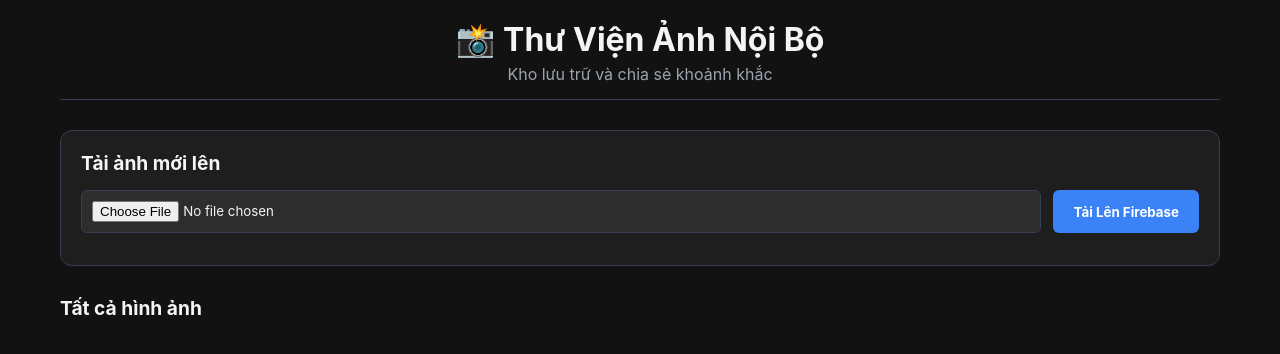
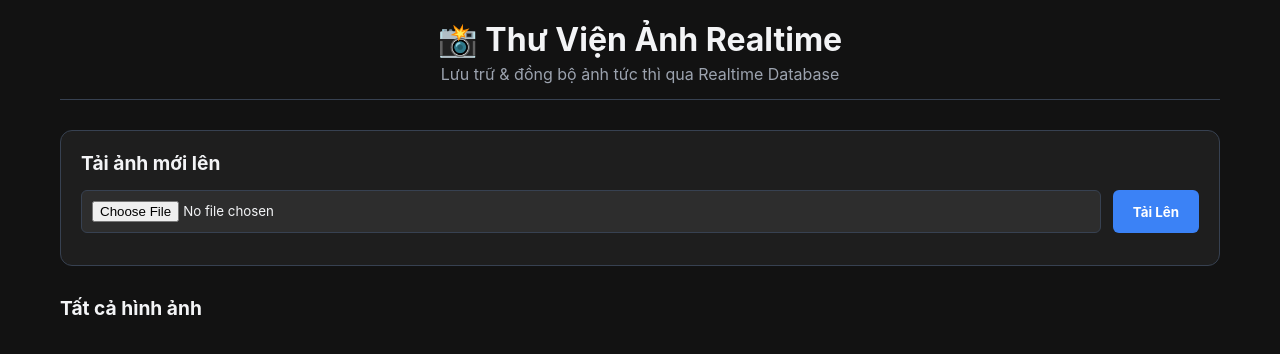
Before and after one commit to DRBR-D/Lo, a plain HTML site: page index.html in a window 1280 px wide. Drawn offline with Linux system fonts and the light colour scheme; no server answers.

Commit message:
Update title and content for Realtime Gallery

```diff
--- a/index.html
+++ b/index.html
@@ -3,14 +3,14 @@
 <head>
     <meta charset="UTF-8">
     <meta name="viewport" content="width=device-width, initial-scale=1.0">
-    <title>Kho Ảnh Nội Bộ</title>
+    <title>Kho Ảnh Realtime</title>
     <link rel="stylesheet" href="style.css">
 </head>
 <body>
 
     <header>
-        <h1>📸 Thư Viện Ảnh Nội Bộ</h1>
-        <p>Kho lưu trữ và chia sẻ khoảnh khắc</p>
+        <h1>📸 Thư Viện Ảnh Realtime</h1>
+        <p>Lưu trữ & đồng bộ ảnh tức thì qua Realtime Database</p>
     </header>
 
     <main>
@@ -18,7 +18,7 @@
             <h2>Tải ảnh mới lên</h2>
             <div class="upload-box">
                 <input type="file" id="imageInput" accept="image/*">
-                <button id="uploadBtn" onclick="uploadImage()">Tải Lên Firebase</button>
+                <button id="uploadBtn" onclick="uploadImage()">Tải Lên</button>
             </div>
             <p id="statusMessage" class="status-msg"></p>
         </section>
@@ -26,12 +26,11 @@
         <section class="gallery-section">
             <h2>Tất cả hình ảnh</h2>
             <div id="gallery" class="gallery-grid">
-                <!-- Ảnh sẽ tự động hiển thị real-time tại đây -->
+                <!-- Dữ liệu real-time tự load ở đây -->
             </div>
         </section>
     </main>
 
-    <!-- Lưu ý: Phải có type="module" thì mới dùng được import Firebase -->
     <script type="module" src="app.js"></script>
 </body>
 </html>
```
